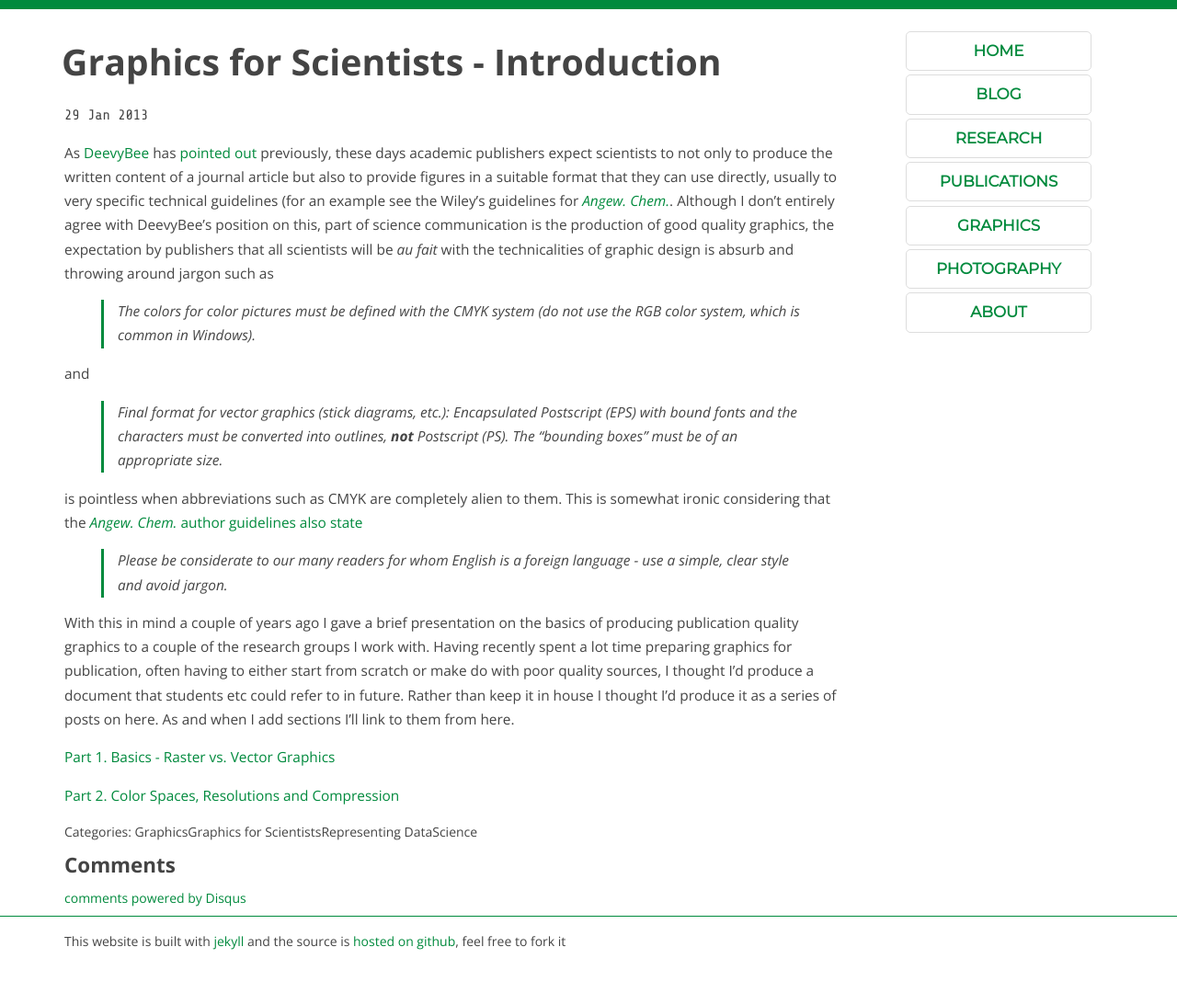
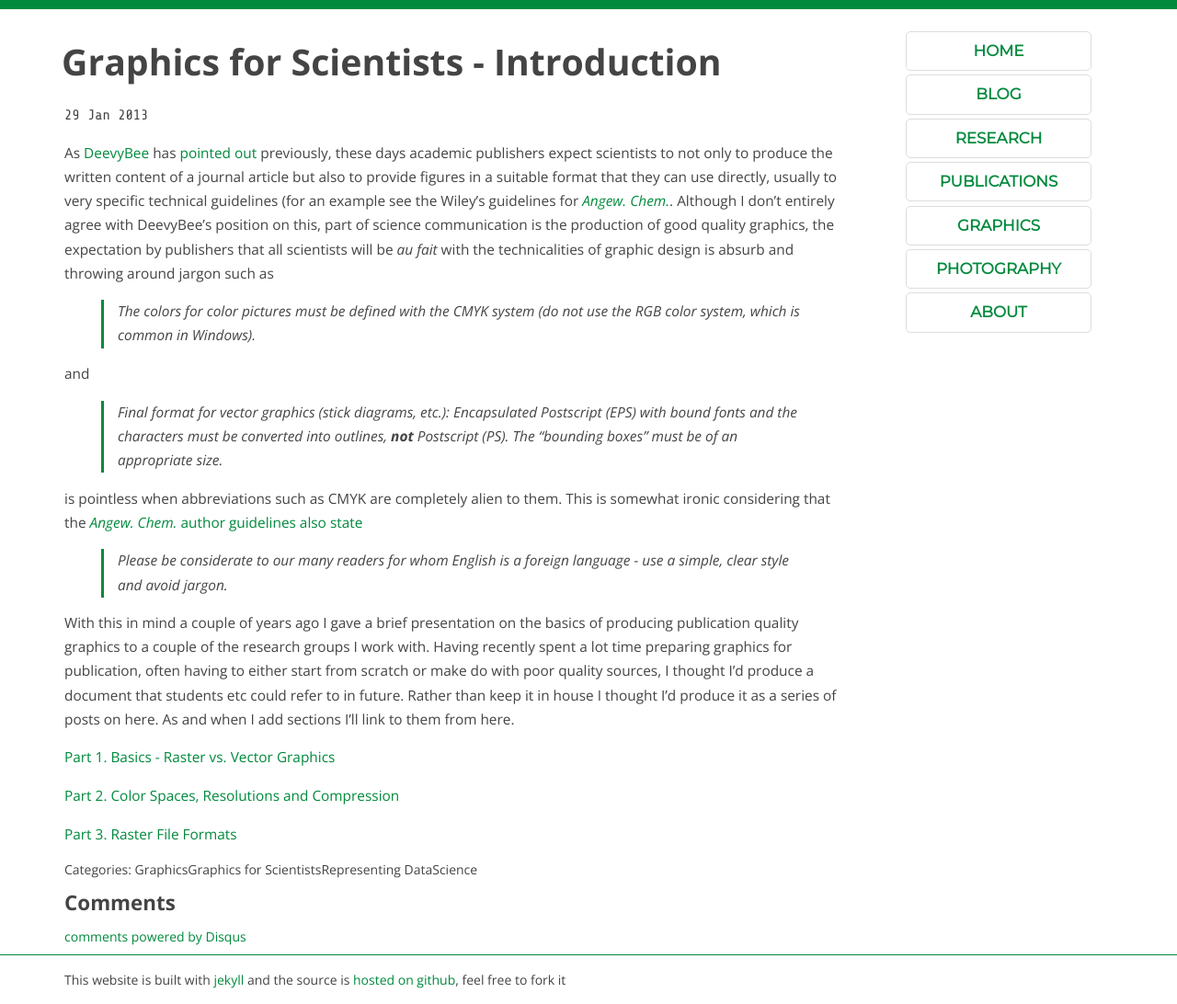
Before and after one commit to sebspain/sebspain.github.io, a Jekyll site: the page built from _posts/2013-01-29-graphics-for-scientists-intro.markdown, in a window 1280 px wide. Shown: the whole page at 92% size. Built offline with Jekyll 4.4.1, drawn with Linux system fonts in a browser that asks for light colours; Markdown is read by kramdown in place of the engine named in the settings; comment, search, counter and statistics services are not loaded; before the commit the page ends 1051 px from its top, so only the background shows below that.

Commit message:
added link to part 3

```diff
--- a/_posts/2013-01-29-graphics-for-scientists-intro.markdown
+++ b/_posts/2013-01-29-graphics-for-scientists-intro.markdown
@@ -36,3 +36,5 @@ With this in mind a couple of years ago I gave a brief presentation on the basic
 [Part 1. Basics - Raster vs. Vector Graphics](/2013/01/29/graphics-for-scientists-part-1-raster-vs-vector-graphics.html)
 
 [Part 2. Color Spaces, Resolutions and Compression](/2013/01/30/graphics-for-scientists-part-2-color-spaces-resolutions-and-compression.html)
+
+[Part 3. Raster File Formats](/2014/08/04/graphics-for-scientists-part-3-file-formats.html)
```
